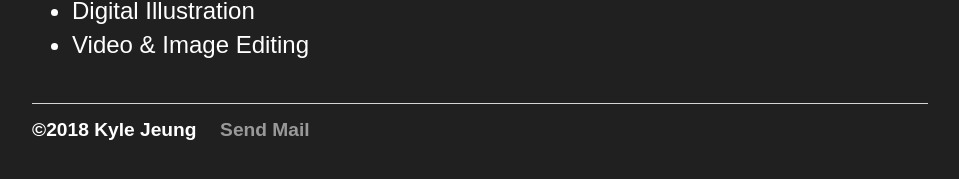
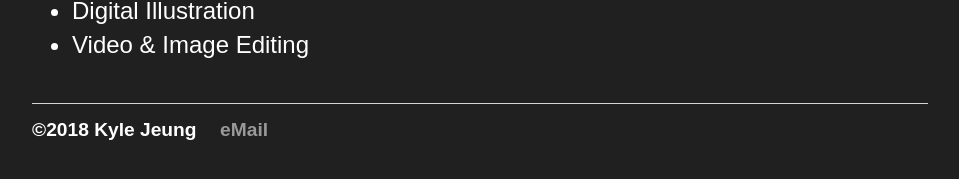
Before and after one commit to jeungkyle/portfolio, a Jekyll site: the page built from index.html, in a window 1280 px wide. Shown: the part 641-820 px from the top of the page, without its empty margins (160-1119 px from the left). Built offline with Jekyll 4.4.1, drawn with Linux system fonts in a browser that asks for light colours.

Commit message:
Update default.html

```diff
--- a/_layouts/default.html
+++ b/_layouts/default.html
@@ -22,7 +22,7 @@
 			<br>
 			<footer>
 				<ul>
-					<li>©2018 Kyle Jeung</li> <li><a href="mailto:jeungkyle@gmail.com">Send Mail</a><li>
+					<li>©2018 Kyle Jeung</li> <li><a href="mailto:jeungkyle@gmail.com">eMail</a><li>
 				</ul>
 			</footer>
 		</body>
```
